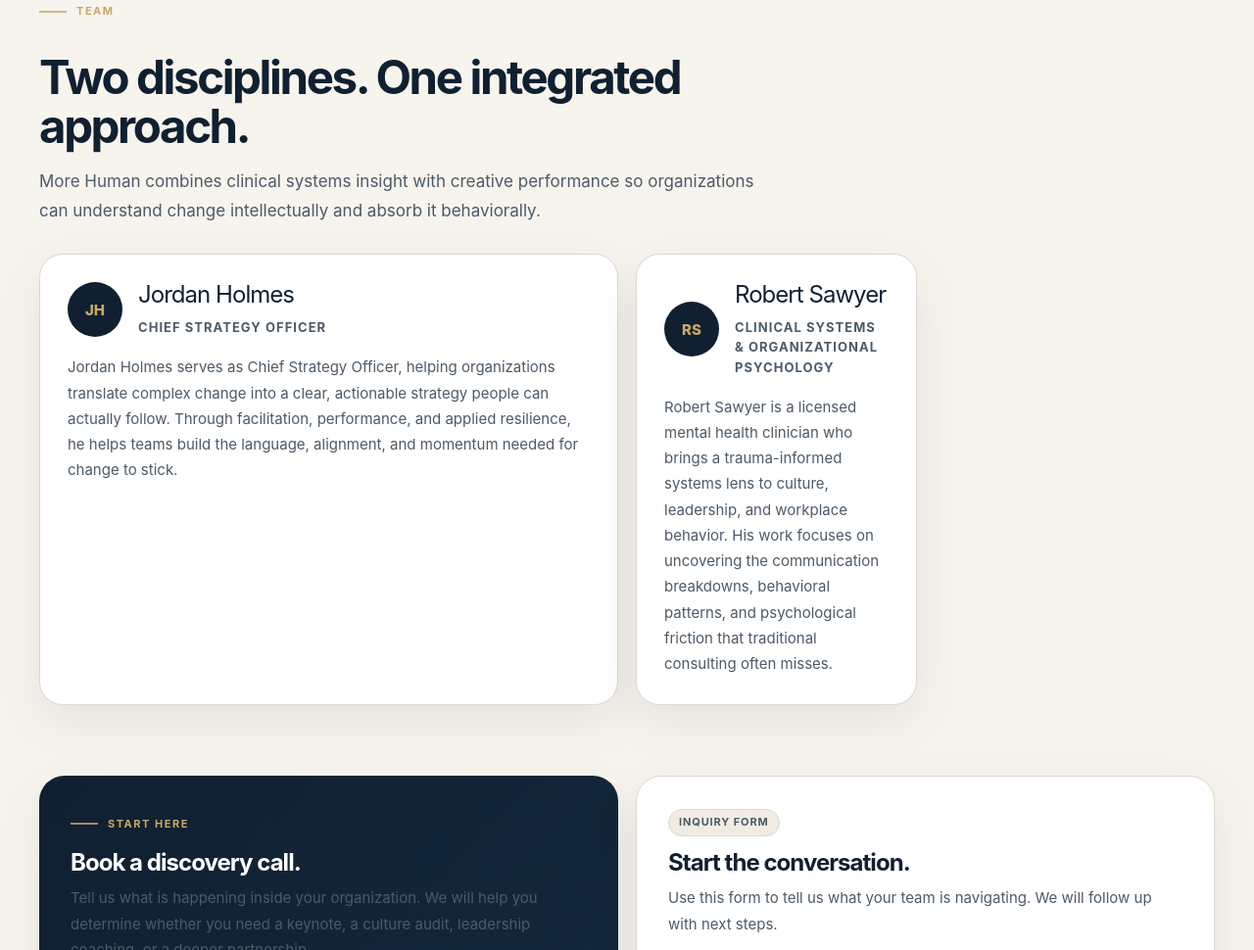
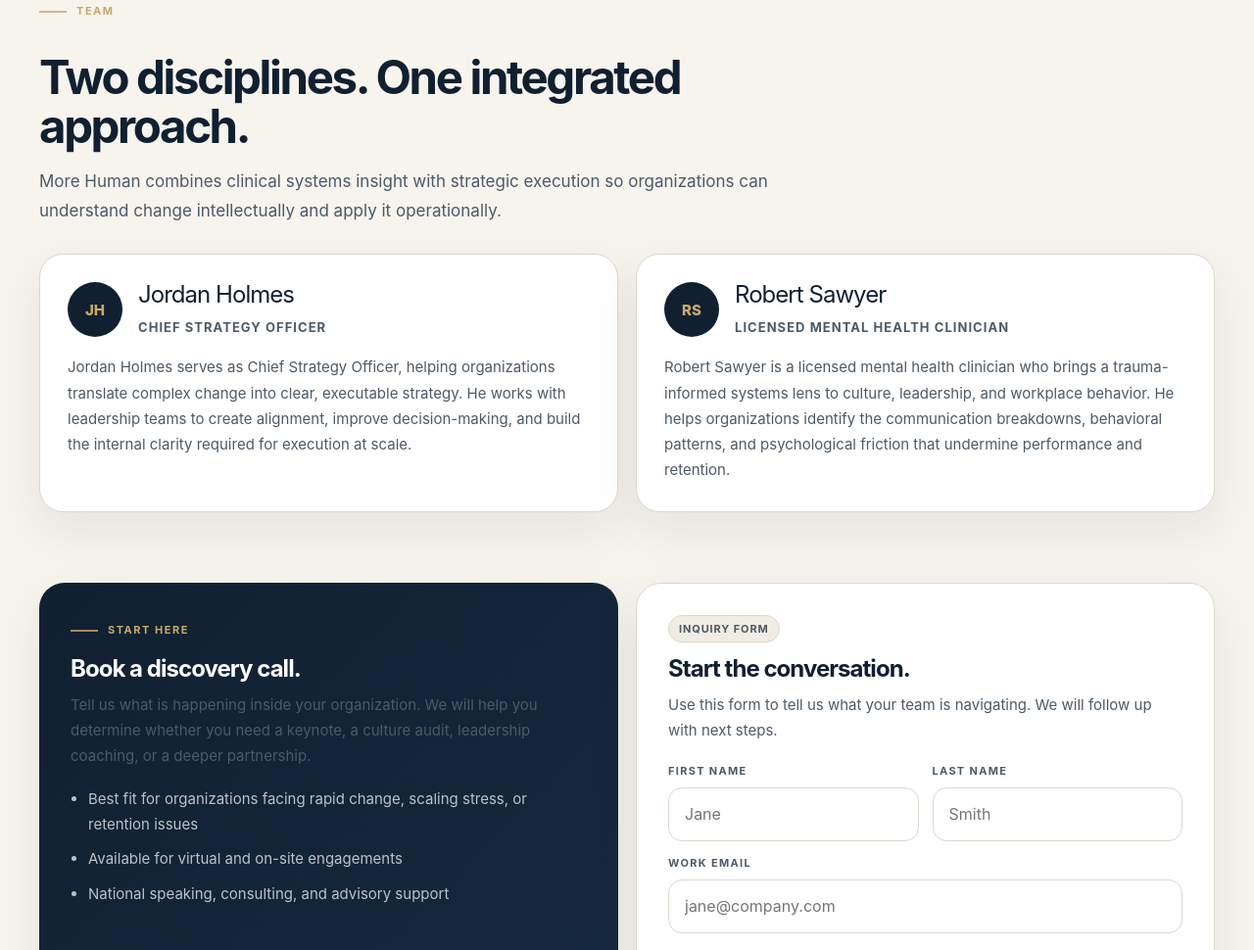
Before and after one commit to obkBobby/attachmentreset, a plain HTML site: page morehuman_v3.html in a window 1280 px wide. Shown: the part 4525-5495 px from the top of the page at 98% size. Drawn offline with Linux system fonts and the light colour scheme.

Commit message:
Revise team section descriptions for clarity
Updated team section content to enhance clarity and focus on strategic execution.

```diff
--- a/morehuman_v3.html
+++ b/morehuman_v3.html
@@ -1109,11 +1109,12 @@
       <div class="eyebrow">Team</div>
       <h2>Two disciplines. One integrated approach.</h2>
       <p>
-            More Human combines clinical systems insight with creative performance so organizations can understand change intellectually and absorb it behaviorally.
+        More Human combines clinical systems insight with strategic execution so organizations can understand change intellectually and apply it operationally.
       </p>
     </div>
 
     <div class="team-grid">
+
       <div class="person-card">
         <div class="person-head">
           <div class="person-badge">JH</div>
@@ -1122,20 +1123,24 @@
             <div class="person-role">Chief Strategy Officer</div>
           </div>
         </div>
-            <p class="person-copy">Jordan Holmes serves as Chief Strategy Officer, helping organizations translate complex change into a clear, actionable strategy people can actually follow. Through facilitation, performance, and applied resilience, he helps teams build the language, alignment, and momentum needed for change to stick.</p>
+        <p class="person-copy">
+          Jordan Holmes serves as Chief Strategy Officer, helping organizations translate complex change into clear, executable strategy. He works with leadership teams to create alignment, improve decision-making, and build the internal clarity required for execution at scale.
+        </p>
       </div>
 
-         <div class="team-grid">
       <div class="person-card">
         <div class="person-head">
           <div class="person-badge">RS</div>
           <div>
             <div class="person-name">Robert Sawyer</div>
-                <div class="person-role">Clinical Systems & Organizational Psychology</div>
+            <div class="person-role">Licensed Mental Health Clinician</div>
           </div>
         </div>
-            <p class="person-copy">Robert Sawyer is a licensed mental health clinician who brings a trauma-informed systems lens to culture, leadership, and workplace behavior. His work focuses on uncovering the communication breakdowns, behavioral patterns, and psychological friction that traditional consulting often misses.</p>
+        <p class="person-copy">
+          Robert Sawyer is a licensed mental health clinician who brings a trauma-informed systems lens to culture, leadership, and workplace behavior. He helps organizations identify the communication breakdowns, behavioral patterns, and psychological friction that undermine performance and retention.
+        </p>
       </div>
+
     </div>
   </div>
 </section>
```
Lines whose indentation alone changed are shown as unchanged.
